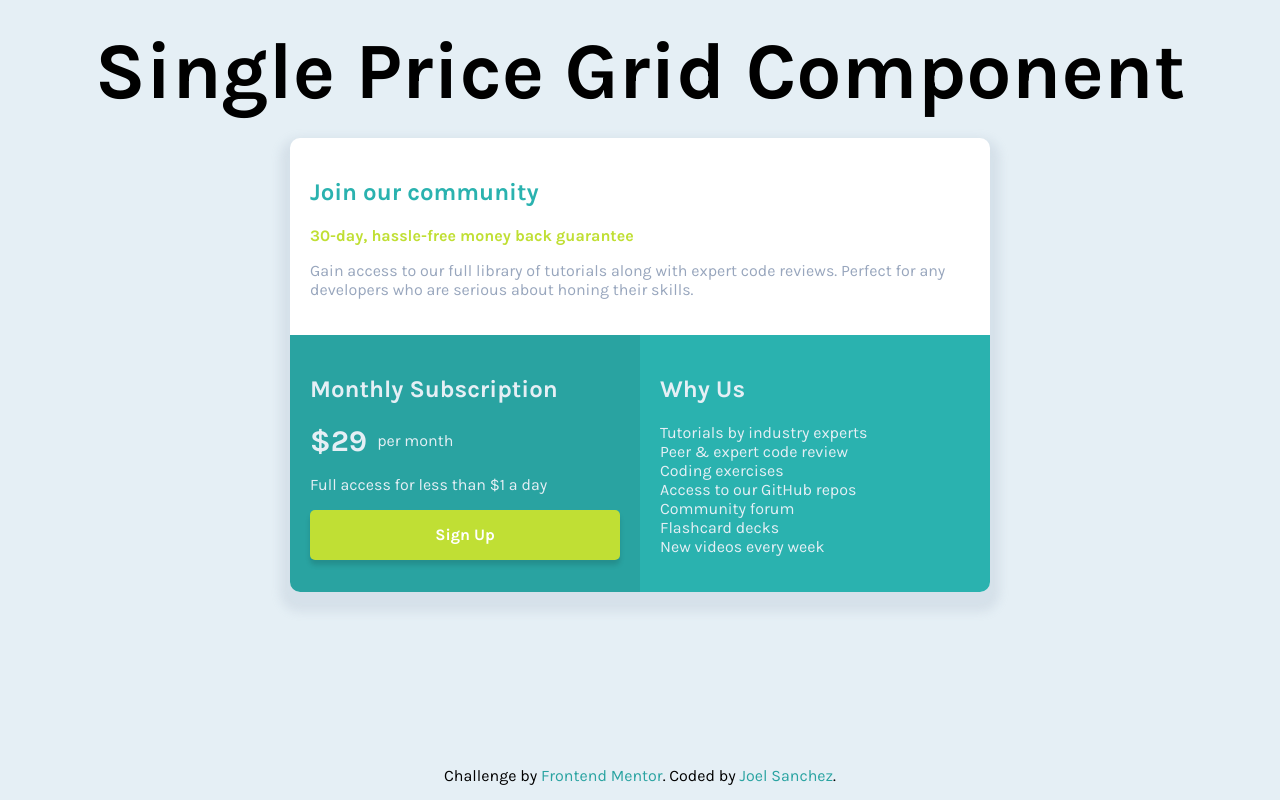
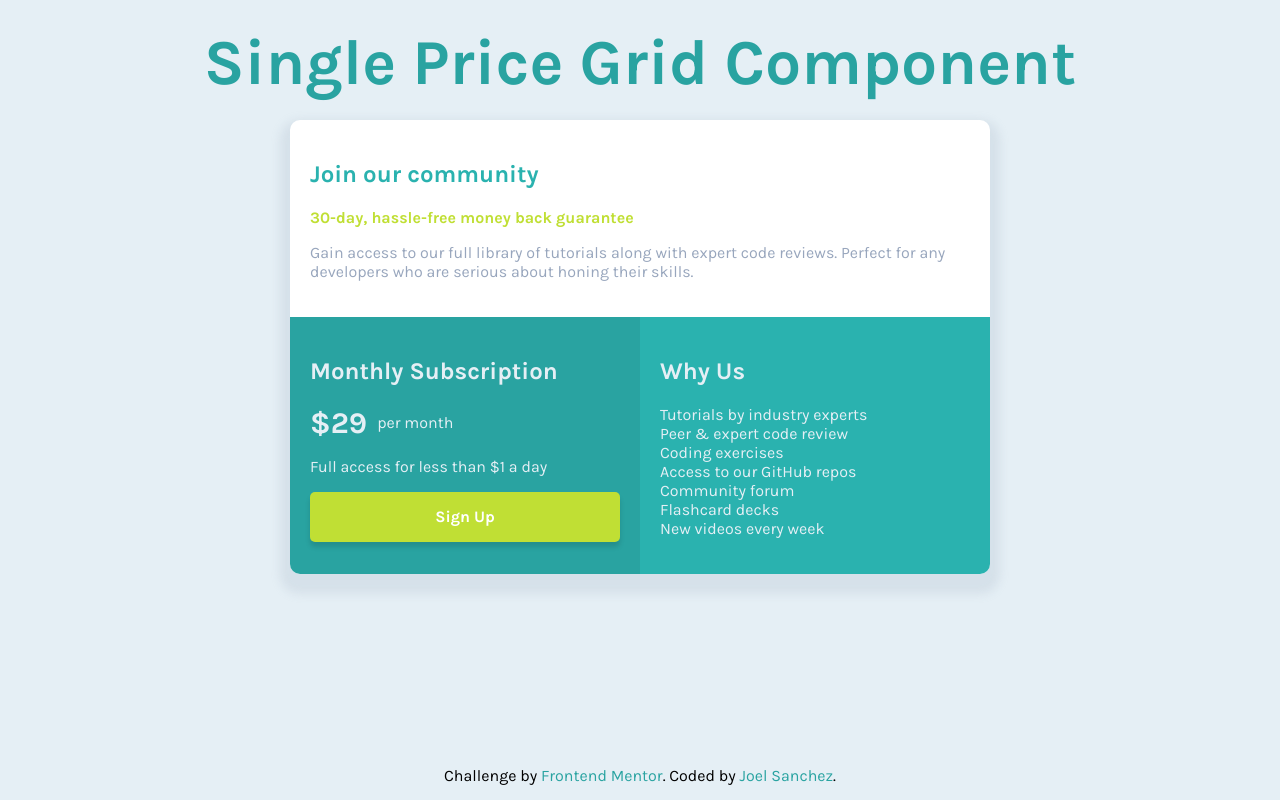
Before and after one commit to Joel-Development/Front-End-Mentor-Challenge---1, a plain HTML site: page docs/index.html in a window 1280 px wide. Drawn offline with Linux system fonts and the light colour scheme.

Commit message:
README.me update, screenshot changed

```diff
--- a/docs/css/style.css
+++ b/docs/css/style.css
@@ -26,7 +26,8 @@ body {
 {
   margin: 0 0 20px 0;
   text-align: center;
-  font-size: 10vmin;
+  font-size: 8vmin;
+  color: var(--dark-cyan);
 }
 
 .card {
```
Also changed, not shown: screenshots/desktop.jpg.
